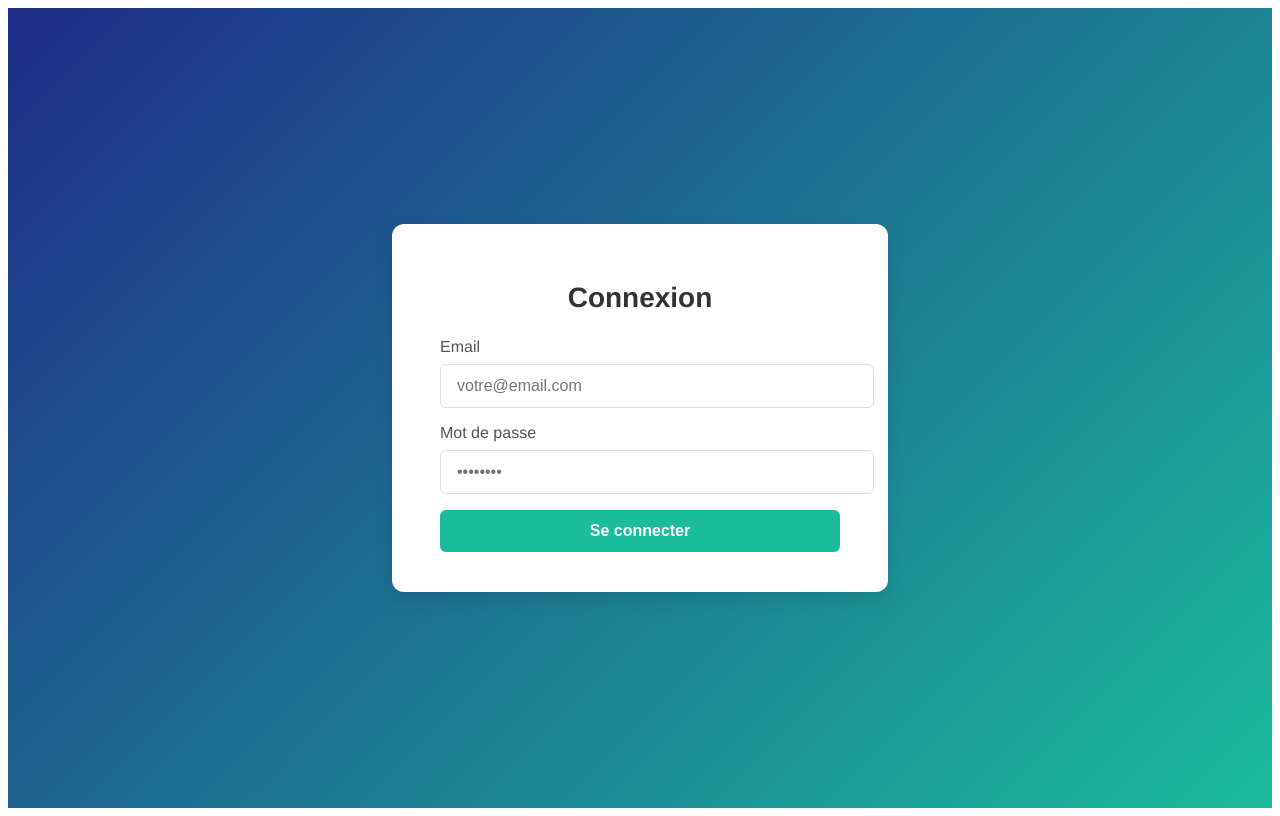
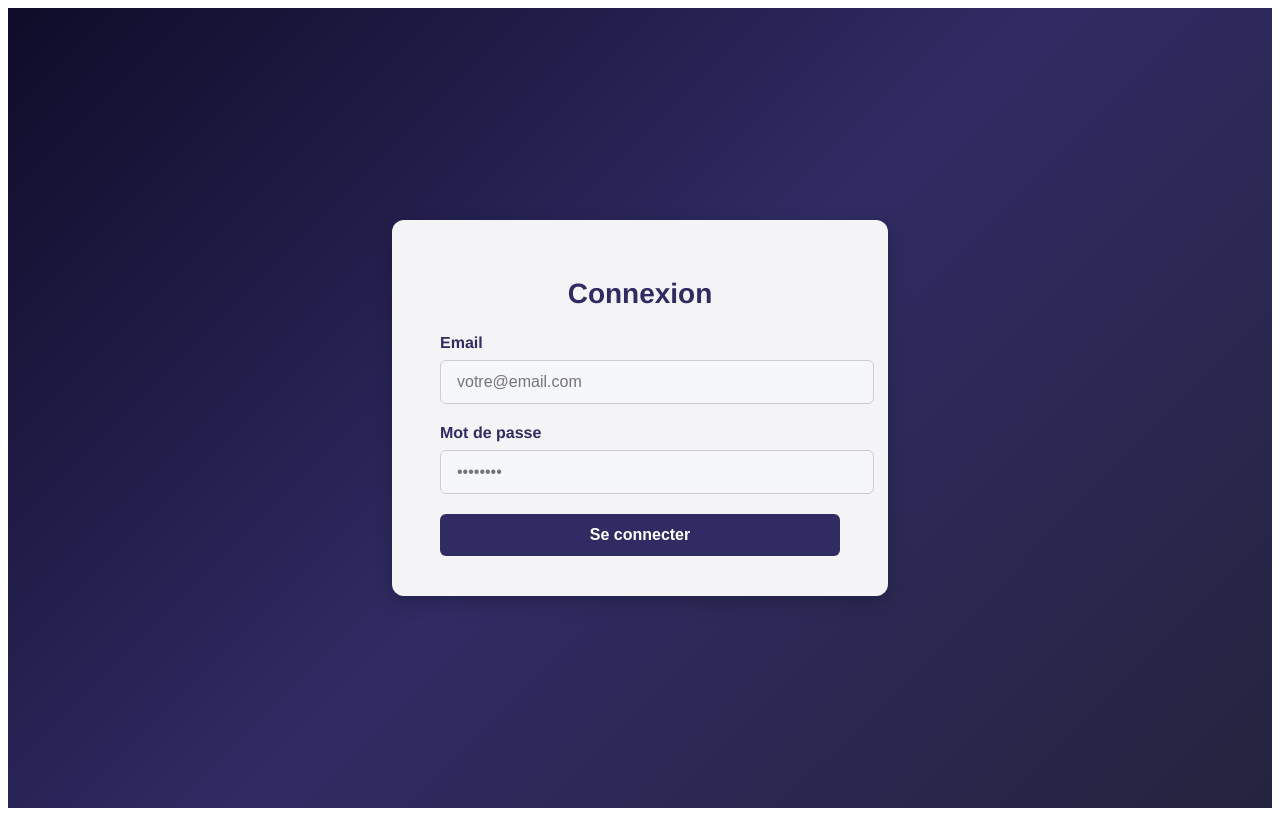
Before and after one commit to xentee/argolight, a Vue app in the folder argolight-frontend/: page /login in a window 1280 px wide. Built offline with nearby package versions, Linux system fonts and the light colour scheme.

Commit message:
Colors and css to match the global space theme

```diff
--- a/argolight-frontend/src/components/RocketCard.vue
+++ b/argolight-frontend/src/components/RocketCard.vue
@@ -67,7 +67,7 @@ const formattedDate = computed(() =>
 .name {
   margin: 0 0 0.5rem;
   font-size: 1.25rem;
-  color: #1abc9c;
+  color: #302b63;
   flex-shrink: 0;
 }
 .meta {
@@ -90,8 +90,12 @@ const formattedDate = computed(() =>
   padding: 0.5rem 0;
   border-radius: 6px;
   font-weight: 600;
-  background: #1abc9c;
+  flex-shrink: 0;
+  background: #bdc3c7;
+  color: #555;
+}
+.status.active {
+  background: #302b63;
   color: white;
-  flex-shrink: 0;
 }
 </style>
--- a/argolight-frontend/src/components/RocketModal.vue
+++ b/argolight-frontend/src/components/RocketModal.vue
@@ -49,7 +49,7 @@ defineProps({
   display: flex;
   justify-content: space-between;
   align-items: center;
-  background: #1abc9c;
+  background: #302b63;
   color: white;
   padding: 1rem;
 }
@@ -76,7 +76,7 @@ defineProps({
   margin-top: 1rem;
 }
 .modal-details a {
-  color: #1abc9c;
+  color: #302b63;
   text-decoration: none;
 }
 @keyframes fadeIn {
--- a/argolight-frontend/src/views/Login.vue
+++ b/argolight-frontend/src/views/Login.vue
@@ -58,63 +58,62 @@ async function onSubmit() {
 </script>
 
 <style scoped>
-/* Page centré plein écran */
 .login-page {
+  position: relative;
+  min-height: 100vh;
   display: flex;
   align-items: center;
   justify-content: center;
-  min-height: 100vh;
-  background: linear-gradient(135deg, #1f2c88, #1abc9c);
+  background: linear-gradient(135deg, #0f0c29 0%, #302b63 50%, #24243e 100%);
 }
 
-/* Card blanche avec ombre */
 .login-card {
-  background: white;
+  background: rgba(255, 255, 255, 0.95);
   border-radius: 12px;
   padding: 2.5rem 3rem;
-  box-shadow: 0 8px 20px rgba(0, 0, 0, 0.1);
+  box-shadow: 0 6px 18px rgba(0, 0, 0, 0.2);
   width: 100%;
   max-width: 400px;
   text-align: center;
 }
 
-/* Titre */
 .login-card h1 {
   margin-bottom: 1.5rem;
-  color: #333;
+  color: #302b63;
   font-size: 1.75rem;
 }
 
-/* Groupe label+input */
 .form-group {
-  margin-bottom: 1rem;
+  margin-bottom: 1.25rem;
   text-align: left;
 }
 .form-group label {
   display: block;
   margin-bottom: 0.5rem;
-  font-weight: 500;
-  color: #555;
+  font-weight: 600;
+  color: #302b63;
 }
 .form-group input {
   width: 100%;
   padding: 0.75rem 1rem;
-  border: 1px solid #ddd;
+  border: 1px solid #ccc;
   border-radius: 6px;
   font-size: 1rem;
-  transition: border-color 0.2s;
+  background: #f5f7fa;
+  color: #333;
+  transition: border-color 0.2s, background 0.2s;
 }
 .form-group input:focus {
   outline: none;
-  border-color: #1abc9c;
+  border-color: #302b63;
+  background: #fff;
 }
 
-/* Bouton primary */
 .btn {
   display: inline-block;
   width: 100%;
   padding: 0.75rem;
-  background: #1abc9c;
+  background: #302b63;
   color: white;
   font-size: 1rem;
   font-weight: 600;
@@ -124,16 +123,15 @@ async function onSubmit() {
   transition: background 0.2s, transform 0.1s;
 }
 .btn:hover {
-  background: #169d83;
+  background: #2a274b;
 }
 .btn:active {
   transform: scale(0.98);
 }
 
-/* Message d’erreur */
 .error {
   margin-top: 1rem;
   color: #e74c3c;
-  font-weight: 500;
+  font-weight: 600;
 }
 </style>
```
